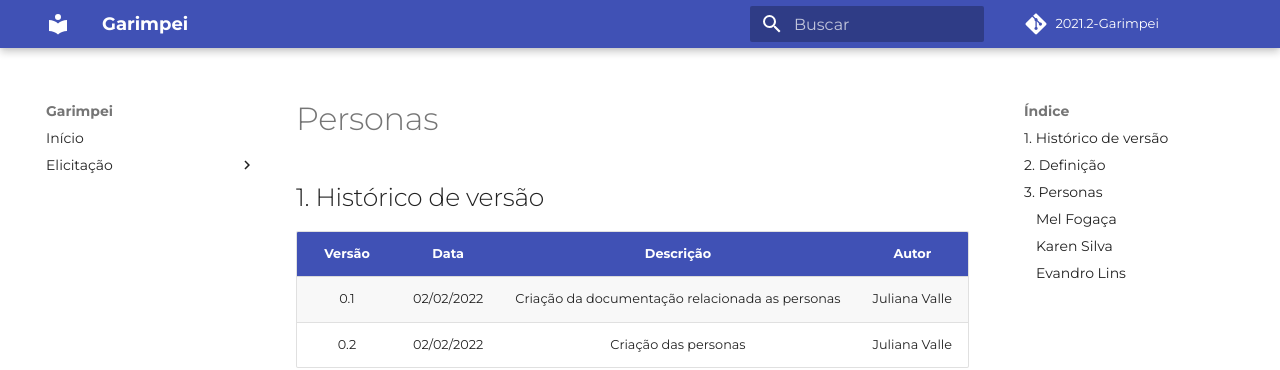
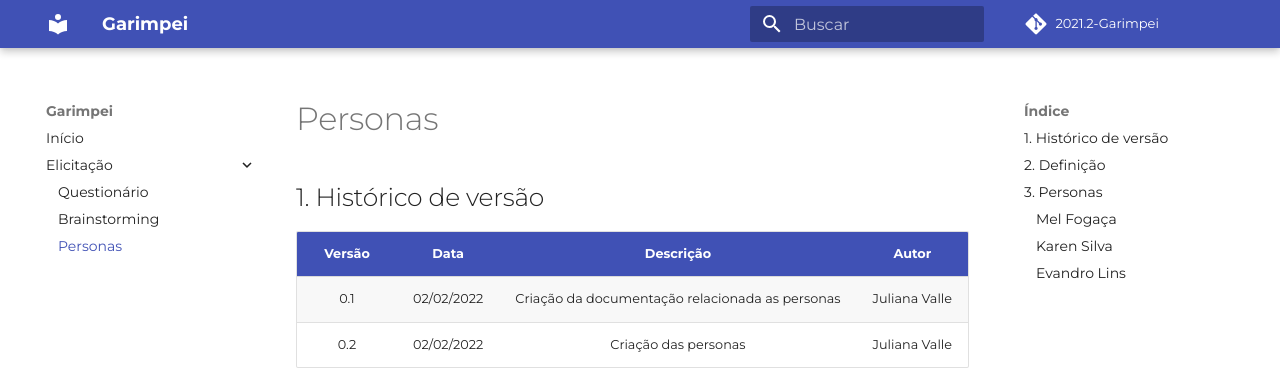
Before and after one commit to UnBArqDsw2021-2/2021.2_G5_Garimpei, an MkDocs documentation site: the page built from docs/content/elicitacao/personas.md, in a window 1280 px wide. Shown: the top 370 px of the page. Built offline with MkDocs 1.6.1 and Material for MkDocs 9.7.7, drawn with Linux system fonts in a browser that asks for light colours; some web fonts are replaced; comment, search, counter and statistics services are not loaded.

Commit message:
chore(mkdocs): add personas page

```diff
--- a/mkdocs.yml
+++ b/mkdocs.yml
@@ -21,5 +21,6 @@
   - Elicitação:
       - Questionário: content/elicitacao/questionario.md
       - Brainstorming: content/elicitacao/brainstorming.md
+      - Personas: content/elicitacao/personas.md
 
 dev_addr: "0.0.0.0:8000"
```
